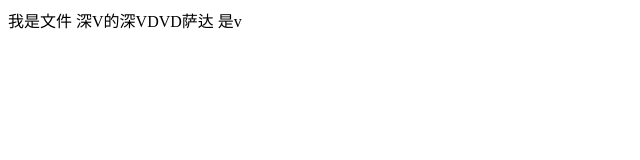
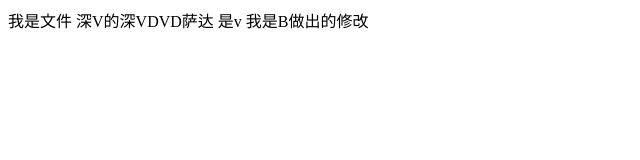
Before and after one commit to weiyuanguli/git-demo-1, a plain HTML site: page index.html in a window 1280 px wide. Shown: the whole page, without its empty margins (0-640 px from the left). Drawn offline with Linux system fonts and the light colour scheme.

Commit message:
B也做了修改

```diff
--- a/index.html
+++ b/index.html
@@ -7,7 +7,7 @@
     <meta name="viewport" content="width=device-width, initial-scale=1.0">
     <title>Document</title>
 </head>
-深V的深VDVD萨达 是v
+深V的深VDVD萨达 是v 我是B做出的修改
 
 <body>
 
```
